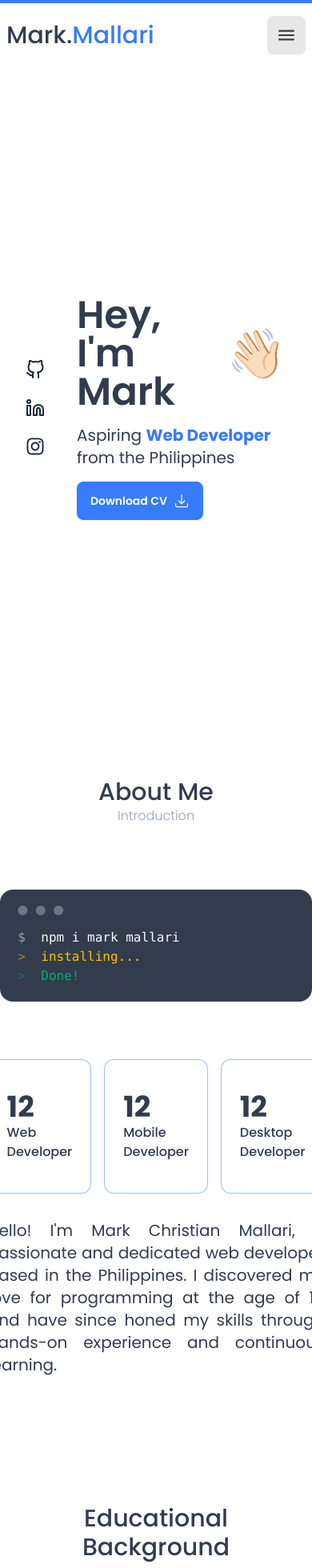
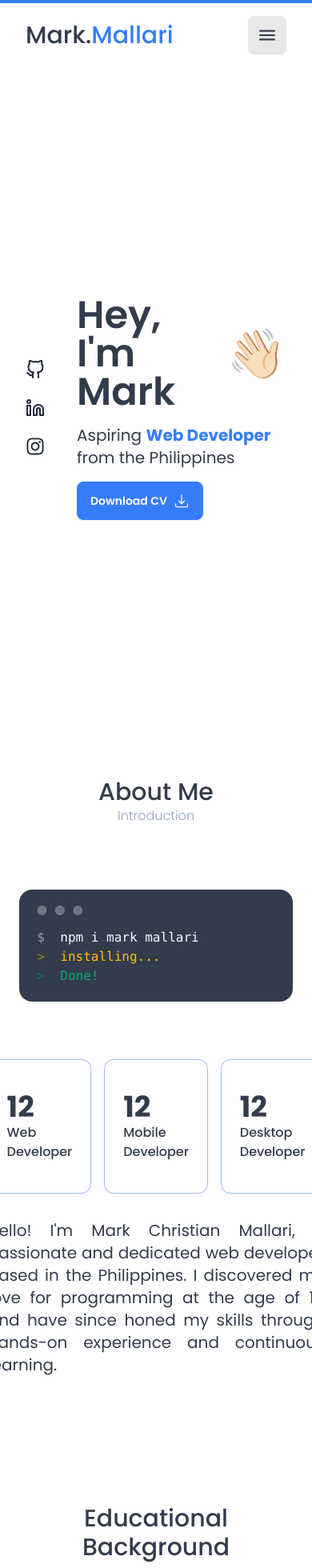
Before and after one commit to MarkMallari16/portfolio-website, a React (Vite) app: page / in a window 390 px wide. Shown: the top 1960 px of the page at 80% size. Built offline with nearby package versions, Linux system fonts and the light colour scheme.

Commit message:
fix some ui in hero component

```diff
--- a/src/App.jsx
+++ b/src/App.jsx
@@ -22,7 +22,7 @@ function App() {
 
 
   return (
-    <div className='min-h-screen'>
+    <div className='min-h-screen relative'>
       <ProgressBar />
       <section>
         <NavBar homeRef={homeRef} aboutRef={aboutRef} skillsRef={skillsRef} projectsRef={projectsRef} contactRef={contactRef} />
--- a/src/components/About.jsx
+++ b/src/components/About.jsx
@@ -4,7 +4,7 @@ import Timeline from './Timeline'
 import { motion } from 'framer-motion'
 function About() {
   return (
-    <div className='mx-auto lg:max-w-7xl'>
+    <div className='mx-auto px-6 lg:px-0 lg:max-w-7xl'>
       <div className='text-medium text-center text-3xl font-medium pt-10'>About Me</div>
       <p className="text-center text-slate-400 font-light">Introduction</p>
       <div className='grid grid-cols-1 lg:grid-cols-2 items-center pt-20 mx-auto place-items-center gap-10 lg:gap-20'>
--- a/src/components/NavBar.jsx
+++ b/src/components/NavBar.jsx
@@ -14,7 +14,7 @@ function NavBar({ homeRef, aboutRef, skillsRef, projectsRef, contactRef }) {
   }
   return (
     <nav >
-      <div className=' mx-auto lg:mx-40'>
+      <div className=' mx-6 lg:mx-40'>
         <div className='navbar flex justify-between items-center py-5'>
           <a className='text-3xl font-medium '>
             Mark.<span className='text-secondary'>Mallari</span>
```
